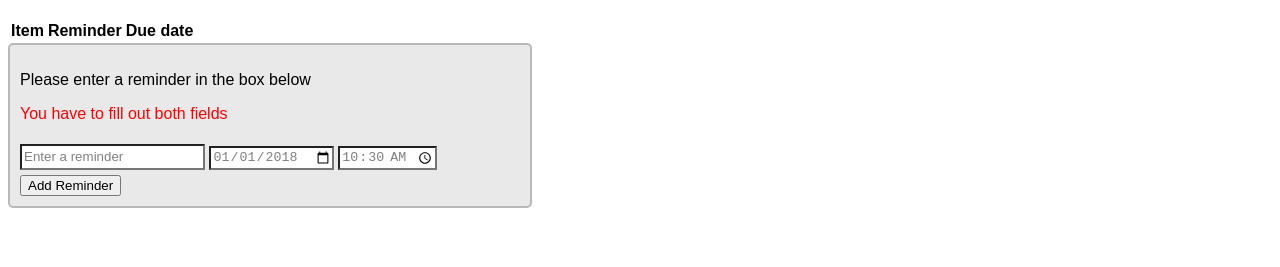
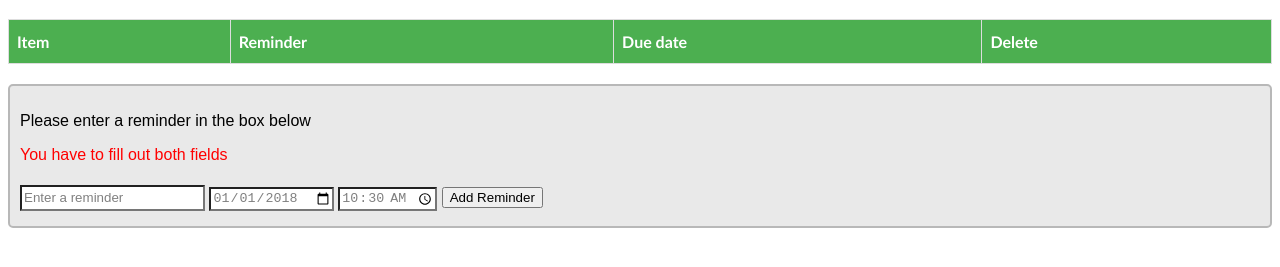
Before and after one commit to manicrichey/reminder-app, a plain HTML site: page index.html in a window 1280 px wide. Both pictures are taken after typing "10:30" into the empty fields and a click on the button "Add Reminder". Shown: the part 61-328 px from the top of the page. Drawn offline with Linux system fonts and the light colour scheme.

Commit message:
Styling Changes and some code refactoring. It still doesnt work as intended

```diff
--- a/app.css
+++ b/app.css
@@ -21,7 +21,7 @@ input {
 #inputholder {
     border: solid 2px rgb(184, 184, 184);
     border-radius: 5px;
-    width: 500px;
+    margin-top: 20px;
     padding: 10px;
     background-color: rgb(233, 233, 233);
 }
@@ -29,3 +29,26 @@ input {
 #errormsg {
     color: red;
 }
+
+#placeholder {
+    font-family: "Trebuchet MS", Arial, Helvetica, sans-serif;
+    border-collapse: collapse;
+    width: 100%;
+}
+
+#placeholder td, #placeholder th {
+    border: 1px solid #ddd;
+    padding: 8px;
+}
+
+#placeholder tr:nth-child(even){background-color: #f2f2f2;}
+
+#placeholder tr:hover {background-color: #ddd;}
+
+#placeholder th {
+    padding-top: 12px;
+    padding-bottom: 12px;
+    text-align: left;
+    background-color: #4CAF50;
+    color: white;
+}
--- a/app.js
+++ b/app.js
@@ -1,47 +1,46 @@
-var test = document.querySelectorAll('input');
-var errormsg = document.querySelector('#errormsg');
+//GET DOM ELEMENTS TO WORK WITH
 
+//Get all the form input boxes
+const inputTextBoxes = document.querySelectorAll('input');
+//Use this to display an message when form fields are left empty
+const errormsg = document.querySelector('#errormsg');
+//This is the button used to 'submit' a new reminder
+const buttonhook = document.querySelector('#enterdata');
+//This is the place in the DOM to append a new reminder
+const placeholder = document.querySelector('#placeholder tbody');
+
+//initialise todolist array
+var todolist = [];
+//initialise setter array
 var setter = [];
 
-var buttonhook = document.querySelector('#enterdata');
-var placeholder = document.querySelector('#placeholder tbody');
-//console.log(placeholder);
-
-var todolist = [];
-
-//Object Constructor
+//Object Constructor (template) for a reminder item
 function reminderObject(reminderText, reminderDate){
     this.id = todolist.length+1;
     this.reminder = reminderText;
     this.date = reminderDate;
     this.timestamp = Date.now();
-    };
+};
 
 //reminder:test[0].value, date:test[1].value
 function getReminderValues(){
 
-    if((test[0].value === "Enter a reminder" || test[0].value === "Add another item" || test[0].value === ' ' || test[1].value === '')){
+    if((inputTextBoxes[0].value === "Enter a reminder" || inputTextBoxes[0].value === "Add another item" || inputTextBoxes[0].value === ' ' || inputTextBoxes[1].value === '')){
         errormsg.textContent = "You have to fill out both fields"
     } else {
         errormsg.textContent = " ";
-        todolist.push(new reminderObject(test[0].value, test[1].value));
+        todolist.push(new reminderObject(inputTextBoxes[0].value, inputTextBoxes[1].value));
 
     // CAll function to add list items to the DOM
-
     placeholder.insertAdjacentHTML('beforeend', addlistelement());
     setter = getels()
     removals();
     addition();
-    test[0].value = "Add another item";
-    test[1].value = "";
-    //console.log(todolist);
+    inputTextBoxes[0].value = "Add another item";
+    inputTextBoxes[1].value = "";
     var deletekey = document.querySelectorAll('tr td[data-test]');
-    for(i=0; i < deletekey.length; i++){
-        //console.log(deletekey[i].getAttribute('data-test'));
-    };
-    //console.log(document.querySelectorAll('tr td[data-test]'));
+
     }
-
 
 }
 
@@ -52,76 +51,59 @@ function addlistelement(){
         if(i == todolist.length-1){
             return "<tr class='dynamic'>" + "<td>" + cur.id + "</td>" + "<td>" + cur.reminder + "</td>" + "<td>" + cur.date + "</td>" + "<td data-test='" + (cur.id-1) + "'>" + "Delete" + "</td>" +"</tr>";
         }
-
     });
-
-    // myarray.unshift("<tr>");
-    // myarray.push("</tr>");
-    //console.log(myarray);
 
     return myarray.join(" ");
 
-
 }
 
+//Recreates a new list after an item is deleted
 function redrawTable(){
     var myredrawnArray = todolist.map(function(cur,i,arr){
 
             return "<tr class='dynamic'>" + "<td>" + cur.id + "</td>" + "<td>" + cur.reminder + "</td>" + "<td>" + cur.date + "</td>" + "<td data-test='" + (cur.id-1) + "'>" + "Delete" + "</td>" +"</tr>";
 
-
     });
     return myredrawnArray.join(" ");
 }
 
+//EVENT LISTENERS
 
 //Event listener for 'submit' button
 buttonhook.addEventListener('click', getReminderValues,false);
 
 //Event listener for 'imput focus'
-test[0].addEventListener('focus', function(){
-   // console.log("in focus");
-    test[0].value = " ";
+inputTextBoxes[0].addEventListener('focus', function(){
+   inputTextBoxes[0].value = " ";
 })
 
-//var testclick = document.querySelectorAll('tr td[data-test]');
-
-//var testclick = document.querySelectorAll('tr td[data-test]');
 
 function getels(){
     return document.querySelectorAll('tr td[data-test]');
 }
 
-function logger(){
+//Delete a reminder item from the array and remove the item from the DOM
+function deleteReminder(){
     //This removes the item from the dom and the item from the todolist
-    console.log("about to parse ", parseInt(this.getAttribute('data-test')));
+
+    //console.log("about to parse ", parseInt(this.getAttribute('data-test')));
     todolist.splice(parseInt(this.getAttribute('data-test')),1);
     var top = this.parentNode.parentNode;
     var nest = this.parentNode;
     top.removeChild(nest);
     console.table(todolist);
-
-
-
 }
 
+//remove/unset event listener for all 'Delete' bottons
 function removals(){
     setter.forEach(function(item, index){
-        item.removeEventListener('click', logger)
+        item.removeEventListener('click', deleteReminder);
     });
 }
 
+//add event listeners for all 'Delete' buttons
 function addition(){
     setter.forEach(function(item, index){
-        item.addEventListener('click', logger)
+        item.addEventListener('click', deleteReminder);
     });
 }
-
-
-
-
-
-//Event listener for delete
-
-
-//sconsole.log("date = " + test[1].value);
--- a/index.html
+++ b/index.html
@@ -16,6 +16,7 @@
                 <th>Item</th>
                 <th>Reminder</th>
                 <th>Due date</th>
+                <th>Delete</th>
                 <!-- <th>Time</th>
                 <th>Edit</th>
                 <th>Delete</th> -->
```
Also changed, not shown: table.html (line endings or trailing spaces), 1 other file.
